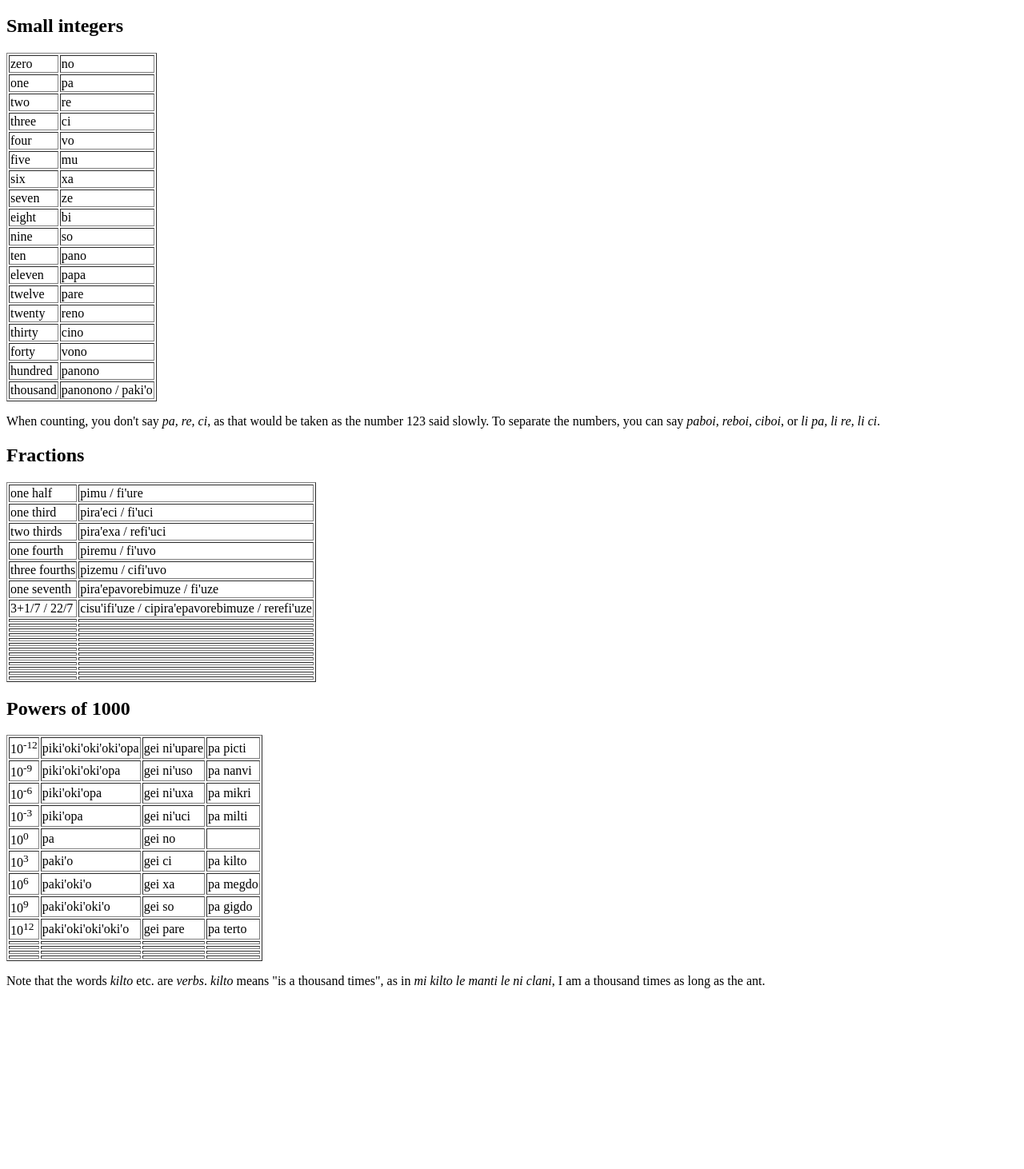
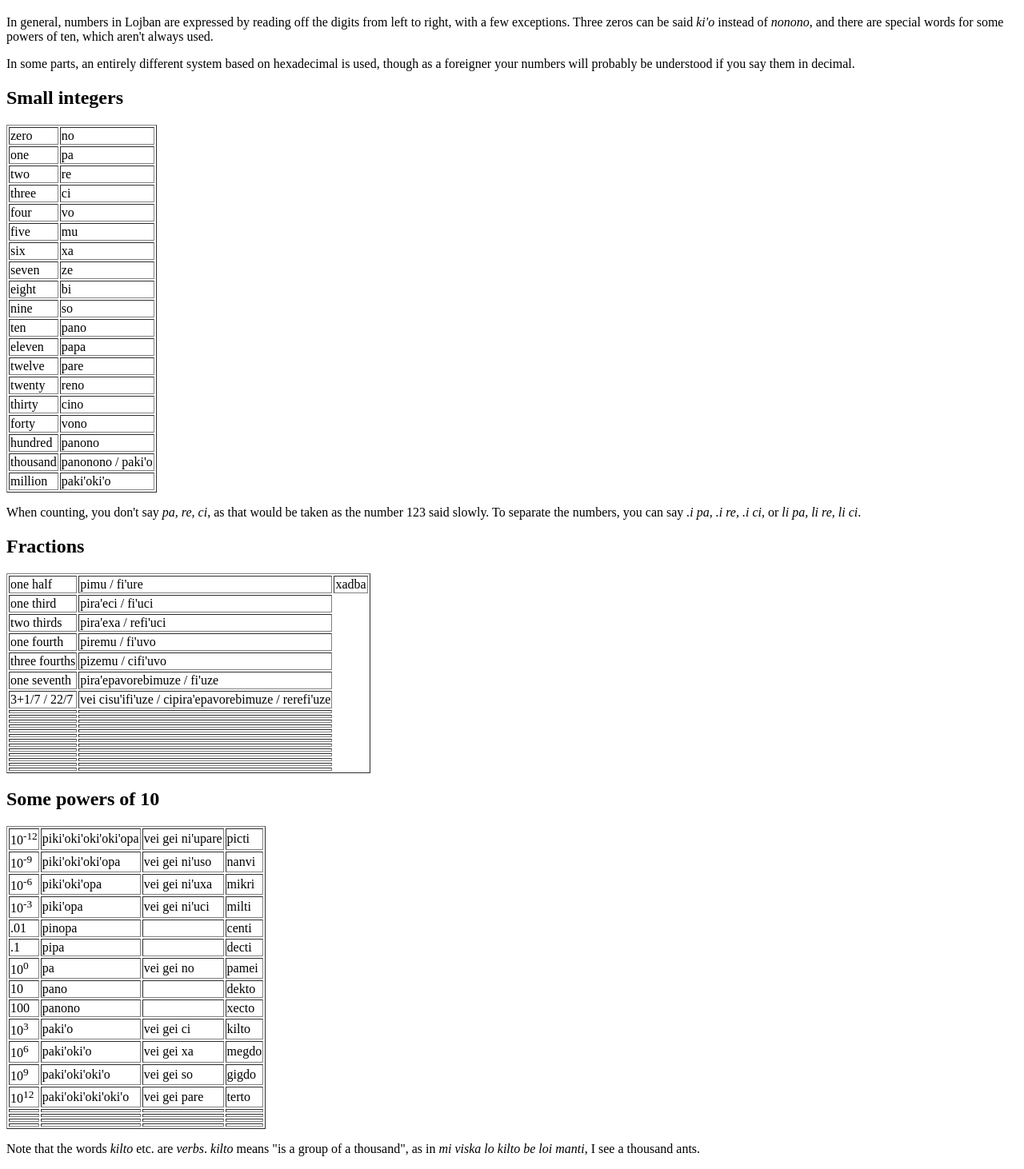
Before and after one commit to lojban/lojban-cvs-attic, a plain HTML site: page cvs/lojban/phrasebook/namcu.html in a window 1280 px wide. Shown: the part 61-1523 px from the top of the page at 80% size. Before the commit the page ends 1313 px from the top, so only its background shows below. Drawn offline with Linux system fonts and the light colour scheme.

Commit message:
various additions & corrections

```diff
--- a/cvs/lojban/phrasebook/namcu.html
+++ b/cvs/lojban/phrasebook/namcu.html
@@ -5,6 +5,16 @@
 </head>
 <body>
 <h1>Numbers</h1>
+
+<p>In general, numbers in Lojban are expressed by reading off the
+digits from left to right, with a few exceptions. Three zeros can be
+said <i>ki'o</i> instead of <i>nonono</i>, and there are special words
+for some powers of ten, which aren't always used.
+
+<p>In some parts, an entirely different system based on hexadecimal is
+used, though as a foreigner your numbers will probably be understood
+if you say them in decimal.
+
 <h2>Small integers</h2>
 <table border>
 <tr><td>zero</td><td>no</td></tr>
@@ -25,19 +35,23 @@
 <tr><td>forty</td><td>vono</td></tr>
 <tr><td>hundred</td><td>panono</td></tr>
 <tr><td>thousand</td><td>panonono / paki'o</td></tr>
+<tr><td>million</td><td>paki'oki'o</td></tr>
 </table>
 <p>When counting, you don't say <i>pa, re, ci</i>, as that would be taken
 as the number 123 said slowly. To separate the numbers, you can say
-<i>paboi, reboi, ciboi</i>, or <i>li pa, li re, li ci</i>.</p>
+<i>.i pa, .i re, .i ci</i>, or <i>li pa, li re, li ci</i>.</p>
+
+<!-- paboi reboi, etc. is not grammatical -->
+
 <h2>Fractions</h2>
 <table border>
-<tr><td>one half</td><td>pimu / fi'ure</td></tr>
+<tr><td>one half</td><td>pimu / fi'ure</td><td>xadba</tr>
 <tr><td>one third</td><td>pira'eci / fi'uci</td></tr>
 <tr><td>two thirds</td><td>pira'exa / refi'uci</td></tr>
 <tr><td>one fourth</td><td>piremu / fi'uvo</td></tr>
 <tr><td>three fourths</td><td>pizemu / cifi'uvo</td></tr>
 <tr><td>one seventh</td><td>pira'epavorebimuze / fi'uze</td></tr>
-<tr><td>3+1/7 / 22/7</td><td>cisu'ifi'uze / cipira'epavorebimuze / rerefi'uze</td></tr>
+<tr><td>3+1/7 / 22/7</td><td>vei cisu'ifi'uze / cipira'epavorebimuze / rerefi'uze</td></tr>
 <tr><td></td><td></td></tr>
 <tr><td></td><td></td></tr>
 <tr><td></td><td></td></tr>
@@ -52,24 +66,32 @@ as the number 123 said slowly. To separate the numbers, you can say
 <tr><td></td><td></td></tr>
 <tr><td></td><td></td></tr>
 </table>
-<h2>Powers of 1000</h2>
+<h2>Some powers of 10</h2>
 <table border>
-<tr><td>10<sup>-12</sup></td><td>piki'oki'oki'oki'opa</td><td>gei ni'upare</td><td>pa picti</td></tr>
-<tr><td>10<sup>-9</sup></td><td>piki'oki'oki'opa</td><td>gei ni'uso</td><td>pa nanvi</td></tr>
-<tr><td>10<sup>-6</sup></td><td>piki'oki'opa</td><td>gei ni'uxa</td><td>pa mikri</td></tr>
-<tr><td>10<sup>-3</sup></td><td>piki'opa</td><td>gei ni'uci</td><td>pa milti</td></tr>
-<tr><td>10<sup>0</sup></td><td>pa</td><td>gei no</td><td></td></tr>
-<tr><td>10<sup>3</sup></td><td>paki'o</td><td>gei ci</td><td>pa kilto</td></tr>
-<tr><td>10<sup>6</sup></td><td>paki'oki'o</td><td>gei xa</td><td>pa megdo</td></tr>
-<tr><td>10<sup>9</sup></td><td>paki'oki'oki'o</td><td>gei so</td><td>pa gigdo</td></tr>
-<tr><td>10<sup>12</sup></td><td>paki'oki'oki'oki'o</td><td>gei pare</td><td>pa terto</td></tr>
+<tr><td>10<sup>-12</sup></td><td>piki'oki'oki'oki'opa</td><td>vei gei ni'upare</td><td>picti</td></tr>
+<tr><td>10<sup>-9</sup></td><td>piki'oki'oki'opa</td><td>vei gei ni'uso</td><td>nanvi</td></tr>
+<tr><td>10<sup>-6</sup></td><td>piki'oki'opa</td><td>vei gei ni'uxa</td><td>mikri</td></tr>
+<tr><td>10<sup>-3</sup></td><td>piki'opa</td><td>vei gei ni'uci</td><td>milti</td></tr>
+<tr><td>.01 <td> pinopa <td> <td>centi
+<tr><td>.1 <td> pipa <td> <td>decti
+<tr><td>10<sup>0</sup></td><td>pa</td><td>vei gei no</td><td>pamei</tr>
+<tr><td>10 <td>pano <td> <td>dekto
+<tr><td>100 <td> panono <td> <td>xecto
+<tr><td>10<sup>3</sup></td><td>paki'o</td><td>vei gei ci</td><td>kilto</td></tr>
+<tr><td>10<sup>6</sup></td><td>paki'oki'o</td><td>vei gei xa</td><td>megdo</td></tr>
+<tr><td>10<sup>9</sup></td><td>paki'oki'oki'o</td><td>vei gei so</td><td>gigdo</td></tr>
+<tr><td>10<sup>12</sup></td><td>paki'oki'oki'oki'o</td><td>vei gei pare</td><td>terto</td></tr>
 <tr><td></td><td></td><td></td><td></td></tr>
 <tr><td></td><td></td><td></td><td></td></tr>
 <tr><td></td><td></td><td></td><td></td></tr>
 <tr><td></td><td></td><td></td><td></td></tr>
 </table>
+
+<!-- Complex mex cannot be used as quantifiers unless they are enclosed in vei... ve'o -->
+
+<!-- I'm pretty sure that no one uses those forms with 3 or 4 ki'os in them, can we delete them? -->
+
 <p>Note that the words <i>kilto</i> etc. are <em>verbs</em>. <i>kilto</i> means
-"is a thousand times", as in <i>mi kilto le manti le ni clani</i>, I am a thousand
-times as long as the ant.</p>
+"is a group of a thousand", as in <i>mi viska lo kilto be loi manti</i>, I see a thousand ants.</p>
 </body>
 </html>
```
Also changed, not shown: cvs/lojban/phrasebook/index.html (+1 -0 lines), cvs/lojban/phrasebook/jdini.html (+1 -1 lines), cvs/lojban/phrasebook/litru.html (+11 -3 lines), cvs/lojban/phrasebook/rinsa.html (+10 -5 lines), lojban/phrasebook/index.html (+1 -0 lines), lojban/phrasebook/jdini.html (+1 -1 lines), lojban/phrasebook/litru.html (+11 -3 lines), lojban/phrasebook/namcu.html (+37 -15 lines), lojban/phrasebook/rinsa.html (+10 -5 lines).
